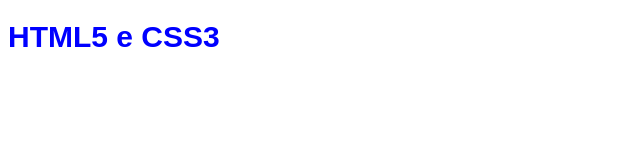
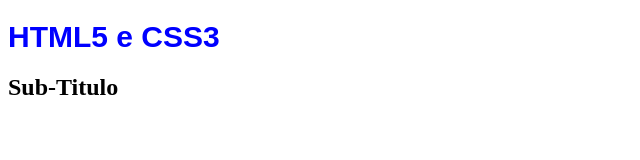
Before and after one commit to Vannival/Curso-de-HTML5-e-CSS3, a plain HTML site: page index.html in a window 1280 px wide. Shown: the whole page, without its empty margins (0-640 px from the left). Drawn offline with Linux system fonts and the light colour scheme.

Commit message:
atualização na estrutura

```diff
--- a/index.html
+++ b/index.html
@@ -8,6 +8,7 @@
 </head>
 <body>
     <h1>HTML5 e CSS3</h1>
+    <h2>Sub-Titulo</h2>
 
 </body>
 </html>
```
